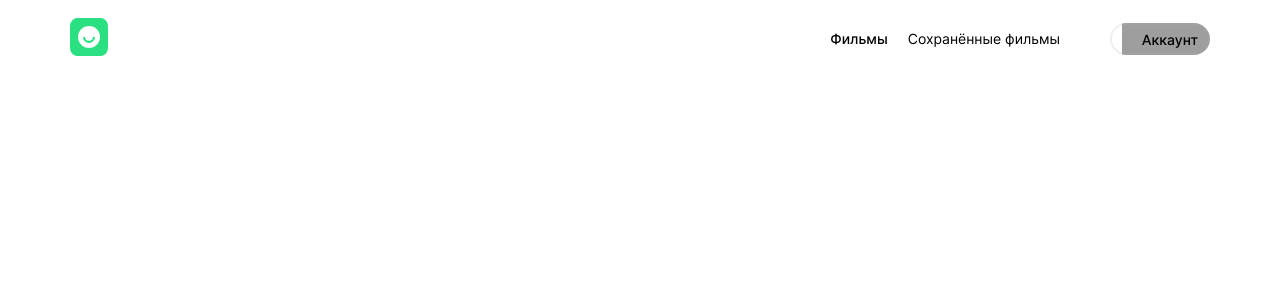
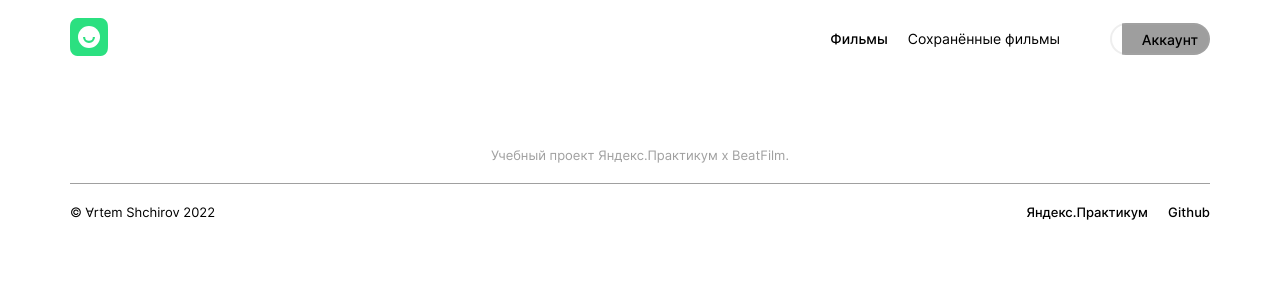
Before and after one commit to artemshchirov/movies-explorer-frontend, a React (Create React App) app: page /signin in a window 1280 px wide. Shown: the top 300 px of the page. Built offline with nearby package versions, Linux system fonts and the light colour scheme; grey boxes are pictures that could not be loaded.

Commit message:
add 320px 768px adaptive Header, Footer, BurgerMenu

```diff
--- a/src/components/App/App.css
+++ b/src/components/App/App.css
@@ -19,15 +19,19 @@
 
 .page__container {
   margin: 0 auto;
-  padding: 0 70px;
-  /* min-width: calc(320px - 19px * 2); */
+  padding: 0 10px;
   max-width: 1280px;
-  min-height: 100%;
   min-height: 100vh;
+}
+
+@media screen and (min-width: 768px) {
+  .page__container {
+    padding: 0 30px;
+  }
 }
 
 @media screen and (min-width: 1280px) {
   .page__container {
-    /* padding: 45px 0 60px; */
+    padding: 0 70px;
   }
 }
--- a/src/components/BurgerMenu/BurgerMenu.css
+++ b/src/components/BurgerMenu/BurgerMenu.css
@@ -30,7 +30,7 @@
 .burger-menu {
   position: fixed;
   top: 0;
-  left: 0;
+  right: 0;
   box-sizing: border-box;
   padding: 156px 0 90px 0;
   display: none;
@@ -39,8 +39,8 @@
   width: 100%;
   height: 100vh;
   overflow: hidden;
+  background-color: #fff;
   z-index: 9;
-  background-color: #fff;
 }
 
 .opened.burger-menu {
@@ -108,3 +108,24 @@
   background-origin: content-box;
   background-position: center;
 }
+
+@media screen and (min-width: 768px) {
+  .burger-menu {
+    max-width: 520px;
+  }
+
+  .overlay {
+    position: fixed;
+    top: 0;
+    left: 0;
+    background-color: rgba(0, 0, 0, 0.3);
+    opacity: 0;
+  }
+
+  .overlay.visible {
+    right: 0;
+    bottom: 0;
+    opacity: 1;
+    transition: opacity 0.3s;
+  }
+}
--- a/src/components/BurgerMenu/BurgerMenu.jsx
+++ b/src/components/BurgerMenu/BurgerMenu.jsx
@@ -27,9 +27,7 @@ const BurgerMenu = ({ isOpen }) => {
         `}
       </style>
 
-      <div
-        className={`burger-menu ${isOpen ? 'opened' : ''}`}
-      >
+      <div className={`burger-menu ${isOpen ? 'opened' : ''}`}>
         <ul className="burger-menu__links ">
           <li className="burger-menu__item">
             <Link className="burger-menu__link" to="/">
@@ -51,6 +49,8 @@ const BurgerMenu = ({ isOpen }) => {
           Аккаунт <span className="burger-menu__account-icon"></span>
         </Link>
       </div>
+
+      <div className={`overlay ${isOpen ? 'visible' : ''}`}></div>
     </>
   );
 };
--- a/src/components/Footer/Footer.css
+++ b/src/components/Footer/Footer.css
@@ -0,0 +1,98 @@
+.footer {
+  padding: 10px 0;
+  max-height: 243px;
+  display: flex;
+  flex-direction: column;
+  box-sizing: border-box;
+}
+
+.footer__container {
+  border-bottom: 1px solid #a0a0a0;
+}
+
+.footer__companies {
+  margin: 0;
+  padding: 69px 0 21px;
+  text-align: center;
+  font-weight: 400;
+  font-size: 12px;
+  line-height: 1.21;
+  color: #a0a0a0;
+}
+
+.footer__wrapper {
+  display: flex;
+  flex-direction: column-reverse;
+}
+
+.footer__copyright {
+  text-decoration: none;
+  text-align: center;
+  font-weight: 400;
+  font-size: 12px;
+  line-height: 1.25;
+  color: #a0a0a0;
+}
+
+.footer__nav {
+  padding: 30px 0;
+  display: flex;
+  flex-direction: column;
+  align-items: center;
+}
+
+.footer__nav-link {
+  padding: 12px 0 0 0;
+  text-decoration: none;
+  font-weight: 500;
+  font-size: 13px;
+  line-height: 1.23;
+  color: #000;
+}
+
+.footer__nav-link:first-of-type {
+  padding-top: 0;
+}
+
+@media screen and (min-width: 768px) {
+  .footer {
+    max-height: 172px;
+    justify-content: end;
+  }
+
+  .footer__companies {
+    padding-bottom: 20px;
+    font-size: 13px;
+    line-height: 1.23;
+  }
+
+  .footer__wrapper {
+    flex-direction: row;
+    justify-content: space-between;
+  }
+
+  .footer__copyright {
+    padding: 20px 0;
+    font-size: 13px;
+    line-height: 1.23;
+    color: #000;
+  }
+
+  .footer__nav {
+    padding: 0;
+    display: flex;
+    flex-direction: row;
+  }
+
+  .footer__nav-link {
+    padding: 20px 0 20px 20px;
+    font-size: 13px;
+    line-height: 1.23;
+    color: #000;
+  }
+
+  .footer__nav-link:first-of-type {
+    padding-top: 20px;
+    padding-left: 0;
+  }
+}
--- a/src/components/Footer/Footer.jsx
+++ b/src/components/Footer/Footer.jsx
@@ -2,7 +2,41 @@ import './Footer.css';
 
 const Footer = () => {
   return (
-    <></>
+    <div className="footer">
+      <div className="footer__container">
+        <p className="footer__companies">
+          Учебный проект Яндекс.Практикум х BeatFilm.
+        </p>
+      </div>
+      <div className="footer__wrapper">
+        <a
+          className="footer__copyright"
+          href="https://github.com/artemshchirov"
+          target="_blank"
+          rel="noreferrer"
+        >
+          &copy; Ɐrtem Shchirov 2022
+        </a>
+        <div className="footer__nav">
+          <a
+            className="footer__nav-link"
+            href="https://www.example.com/"
+            target="_blank"
+            rel="noreferrer"
+          >
+            Яндекс.Практикум
+          </a>
+          <a
+            className="footer__nav-link"
+            href="https://www.example.com/"
+            target="_blank"
+            rel="noreferrer"
+          >
+            Github
+          </a>
+        </div>
+      </div>
+    </div>
   );
 };
 
--- a/src/components/Header/Header.css
+++ b/src/components/Header/Header.css
@@ -6,21 +6,8 @@
   justify-content: space-between;
 }
 
-.header__burger-menu {
-  /* padding: 15px 4px 16px 0;
-  width: 40px;
-  height: 43px;
-  display: flex;
-  justify-content: center;
-  align-items: center; */
-}
-
 .header__logo {
   padding: 18px 0 18px 4px;
-}
-
-.hidden.header__logo {
-  display: none;
 }
 
 .header__nav {
@@ -31,16 +18,13 @@
   display: none;
 }
 
-/* .header__burger-menu {
-  display: fixed;
-  z-index: 10;
-} */
-
 @media screen and (min-width: 768px) {
   .header__logo {
     padding: 18px 0;
   }
+}
 
+@media screen and (min-width: 1280px) {
   .header__burger-menu {
     display: none;
   }
--- a/src/components/Header/Header.js
+++ b/src/components/Header/Header.js
@@ -38,8 +38,10 @@ const Header = () => {
       </div>
 
       <div className="header__burger-menu" onClick={toggleHamburger}>
-        <BurgerMenu opened={burgerMenuOpen} />
+        <BurgerMenu isOpen={burgerMenuOpen} />
       </div>
+
+
     </>
   );
 };
```
Also changed, not shown: src/images/account-btn-icon-burger.svg (added).
